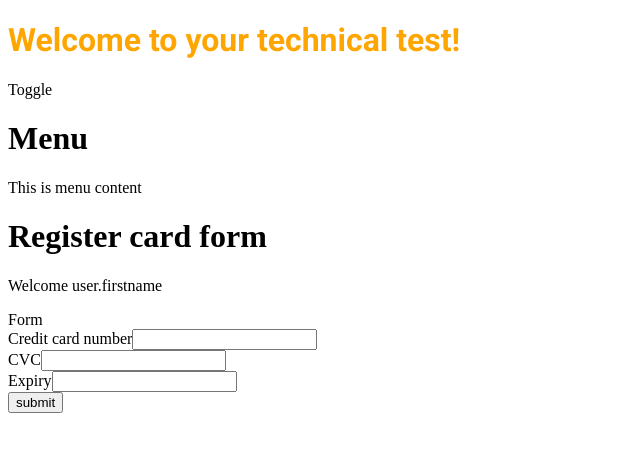
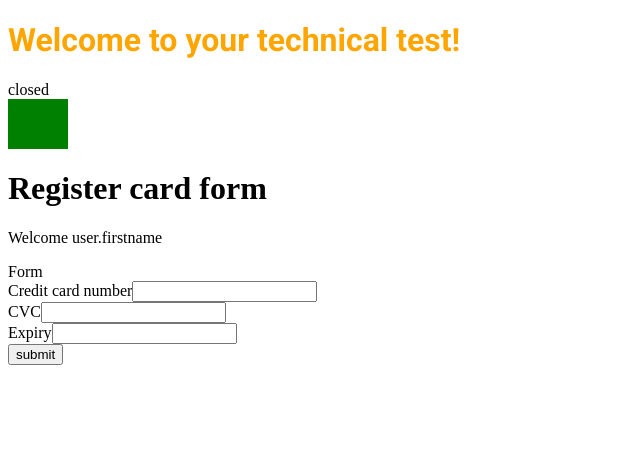
Before and after one commit to verydisco/recruit-react-v2, a React app: page / in a window 1280 px wide. Shown: the top 452 px of the page, without its empty margins (0-640 px from the left). Built offline with nearby package versions, Linux system fonts and the light colour scheme.

Commit message:
menu toggle state setup

```diff
--- a/src/app.tsx
+++ b/src/app.tsx
@@ -1,15 +1,21 @@
-import React, { FC } from 'react';
+import React, { useState, FC } from 'react';
 import * as styles from './app.module.scss';
 import { Header } from './components/header';
 import { Intro } from './components/intro';
 import { Form } from './components/form';
 
 export const App = () => {
+	const [overlayStatus, setOverlayStatus] = useState(false);
+
+	const handleStatusChange = (newStatus) => {
+		setOverlayStatus(newStatus);
+	};
 	return (
 		<>
 			<h1 className={styles.demo}>Welcome to your technical test!</h1>
 			<div>
-				<Header />
+				{overlayStatus ? 'open' : 'closed'}
+				<Header onStatusChange={handleStatusChange} />
 				<Intro />
 				<Form />
 			</div>
--- a/src/components/header/header.module.scss
+++ b/src/components/header/header.module.scss
@@ -0,0 +1,16 @@
+.menuLink {
+	width: 60px;
+	height: 50px;
+	display: block;
+	background: green;
+}
+
+.menuOpen {
+	background: red;
+}
+
+.hamburger {
+	width: 40px;
+	height: 40px;
+	background: black;
+}
--- a/src/components/header/index.tsx
+++ b/src/components/header/index.tsx
@@ -1,12 +1,32 @@
-import React from 'react';
+import React, { useState } from 'react';
 import * as styles from './header.module.scss';
 import { NavOverlay } from '../navOverlay';
 
-export const Header = () => {
+export const Header = ({ onStatusChange }) => {
+	const [isOpen, setIsOpen] = useState(false);
+
+	const toggleStatus = () => {
+		const newStatus = !isOpen;
+		setIsOpen(newStatus);
+		onStatusChange(newStatus);
+	};
 	return (
 		<div>
-			<div>Toggle</div>
-			<NavOverlay />
+			<div>
+				<a
+					href='#'
+					role='menubutton'
+					aria-label={isOpen ? 'close main menu' : 'open main menu'}
+					aria-expanded={isOpen ? 'true' : 'false'}
+					onClick={toggleStatus}
+					className={`${styles.menuLink}  ${
+						isOpen ? `${styles.menuOpen}` : ''
+					}`}
+				>
+					<i className={styles.hamburger} aria-hidden='true'></i>
+				</a>
+			</div>
+			{isOpen && <NavOverlay />}
 			<h1>Register card form</h1>
 		</div>
 	);
```
